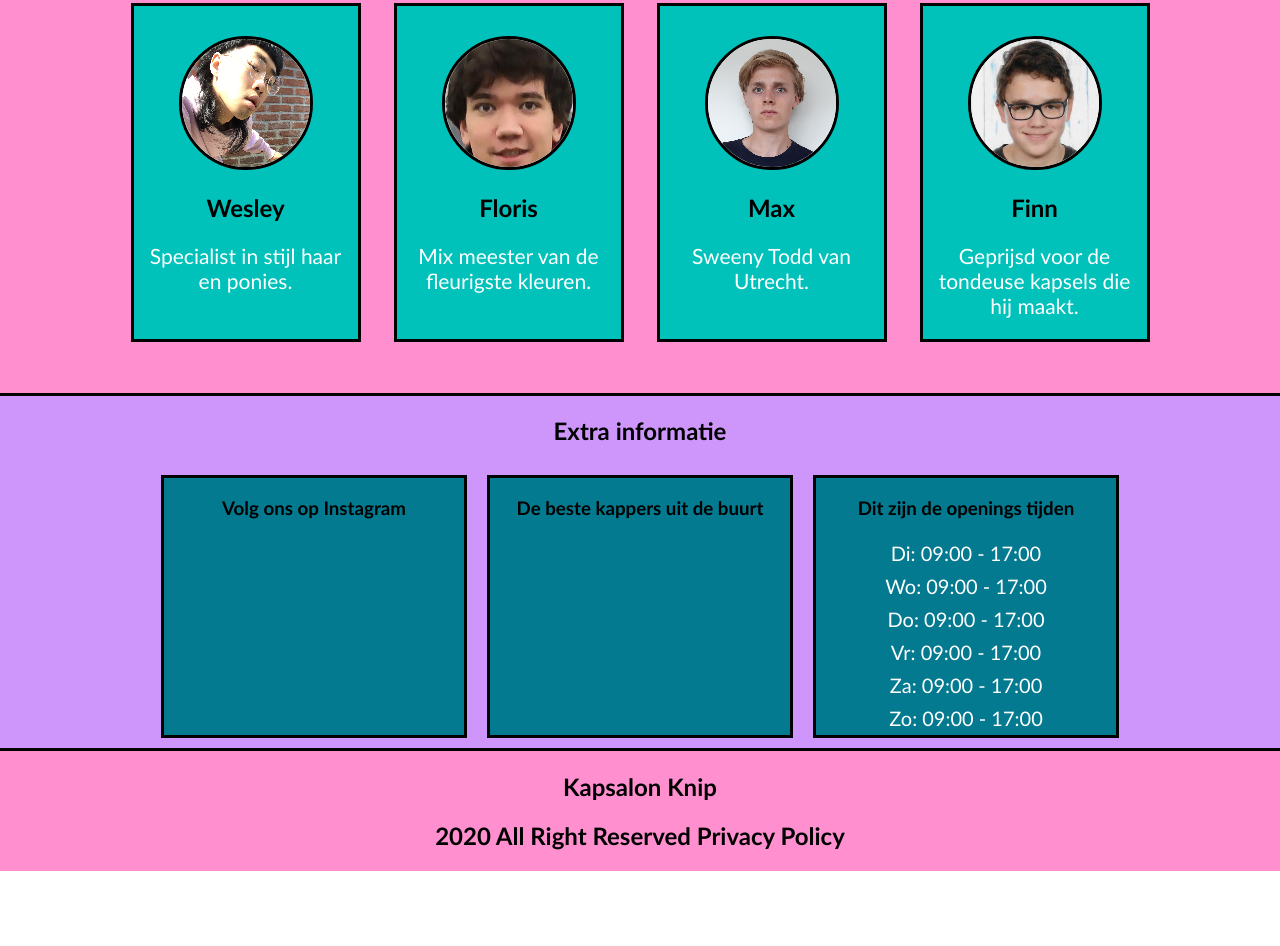
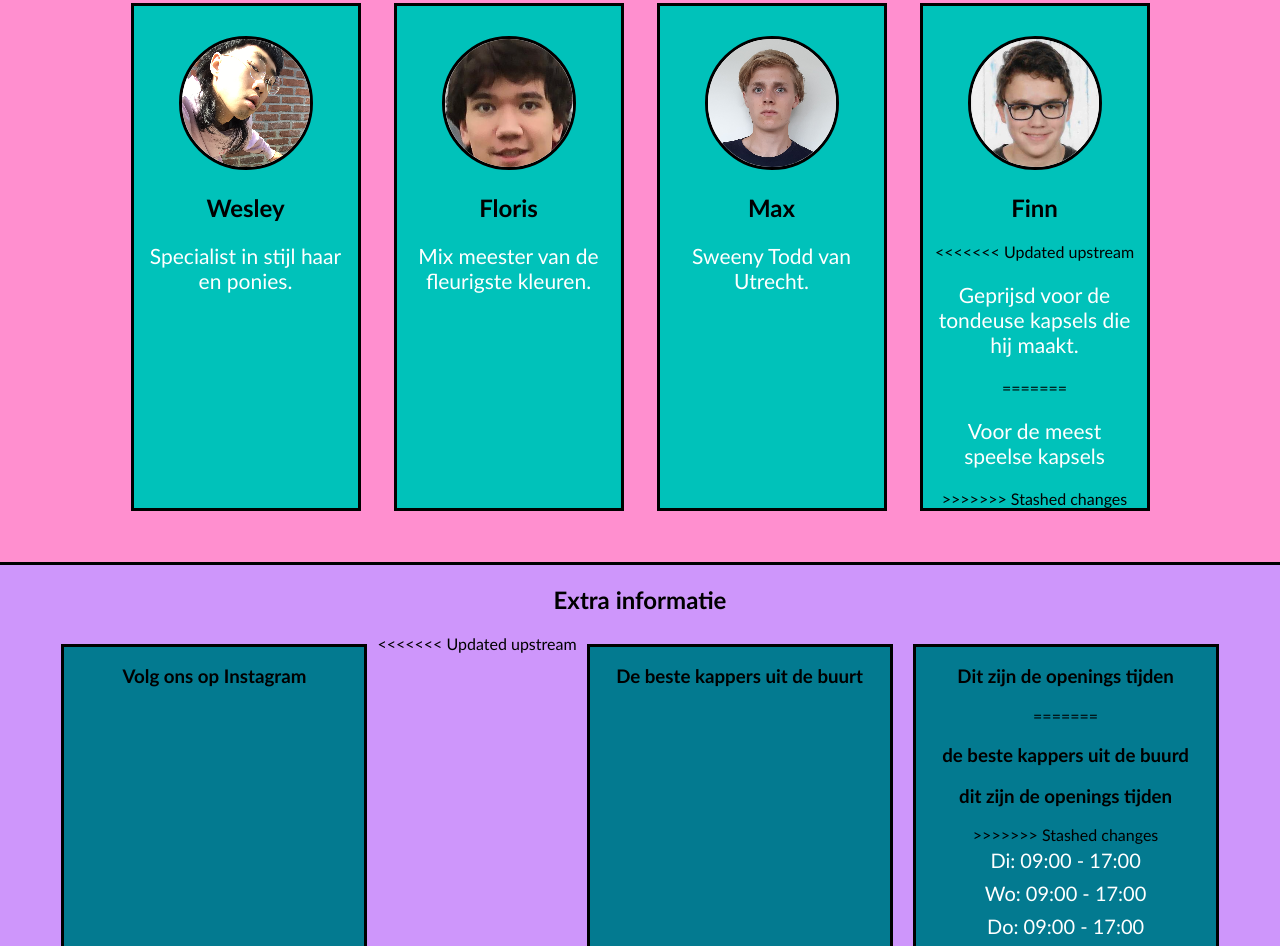
Before and after one commit to florisgravendeel/Knip, a website: page index.html in a window 1280 px wide. Shown: the part 1854-2800 px from the top of the page. Before the commit the page ends 2725 px from the top, so only its background shows below. Drawn offline with Linux system fonts and the light colour scheme.

Commit message:
Auto stash before merge of "master" and "origin/master"

```diff
--- a/index.html
+++ b/index.html
@@ -262,7 +262,11 @@
 
                 <h2>Finn</h2>
 
+<<<<<<< Updated upstream
                 <p>Geprijsd voor de tondeuse kapsels die hij maakt.</p>
+=======
+                <p>Voor de meest speelse kapsels</p>
+>>>>>>> Stashed changes
 
             </div>
 
@@ -303,16 +307,25 @@
 
         <div class="footer-wrapper">
 
-            <div class="instagram">
+            <div>
                 <h3>Volg ons op Instagram</h3>
             </div>
 
+<<<<<<< Updated upstream
             <div class="about">
                 <h3>De beste kappers uit de buurt</h3>
             </div>
 
             <div class="times">
                 <h3>Dit zijn de openings tijden</h3>
+=======
+            <div>
+                <h3>de beste kappers uit de buurd</h3>
+            </div>
+
+            <div>
+                <h3>dit zijn de openings tijden</h3>
+>>>>>>> Stashed changes
                 <ul>
                     <li>Di: 09:00 - 17:00</li>
                     <li>Wo: 09:00 - 17:00</li>
@@ -347,7 +360,7 @@
 
     <a href="reserveer.html">
 
-        <h2>Reserveer Knop</h2>
+        <h2>Reserveer Hier</h2>
 
     </a>
 
```
